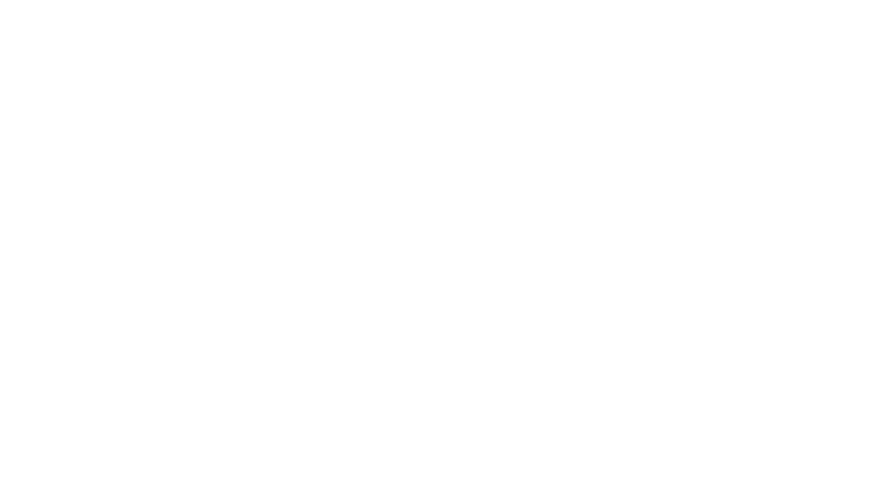
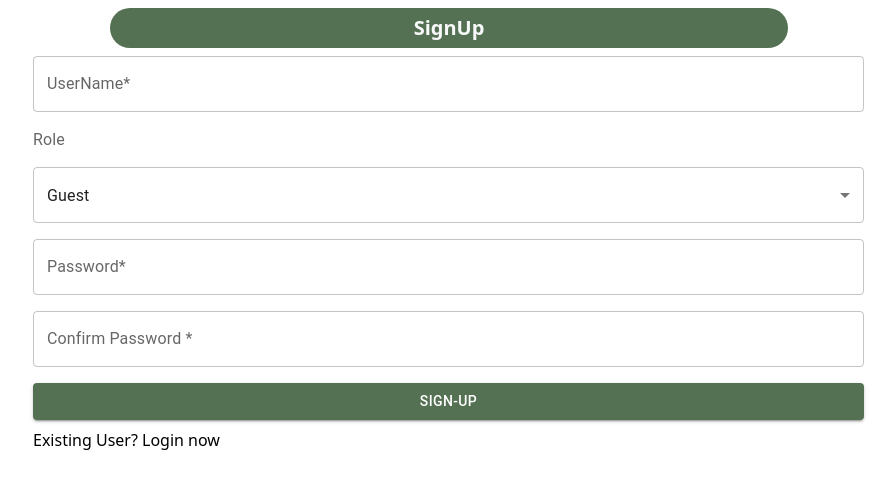
Before and after one commit to AKgupta22/polling, a React (Create React App) app: page / in a window 1280 px wide. Shown: the top 488 px of the page, without its empty margins (191-1087 px from the left). Built offline with nearby package versions, Linux system fonts and the light colour scheme.

Commit message:
Registration Form

```diff
--- /dev/null
+++ b/src/App.jsx
@@ -0,0 +1,14 @@
+import React from "react";
+import { BrowserRouter, Routes, Route } from "react-router-dom";
+import Signup from "./Component/Auth/Signup";
+import "./asset/css/style.css";
+
+export default function App() {
+  return (
+    <BrowserRouter>
+      <Routes>
+        <Route path="/" element={<Signup />} />
+      </Routes>
+    </BrowserRouter>
+  );
+}
--- /dev/null
+++ b/src/Component/Auth/Signup.jsx
@@ -0,0 +1,113 @@
+import React, { useState } from "react";
+import Grid from "@mui/material/Grid";
+import TextField from "@mui/material/TextField";
+import InputLabel from "@mui/material/InputLabel";
+import Box from "@mui/material/Box";
+import Button from "@mui/material/Button";
+import Select from "@mui/material/Select";
+import MenuItem from "@mui/material/MenuItem";
+import { Link } from "react-router-dom";
+import { useDispatch } from "react-redux";
+import { registrationRequest } from "../../Redux/Actions";
+
+export default function Signup() {
+  const dispatch = useDispatch();
+  let [register, setRegister] = useState({
+    username: "",
+    role: "Guest",
+    password: "",
+    cpassword: "",
+  });
+
+  const getData = (e) => {
+    let name = e.target.name;
+    let value = e.target.value;
+    setRegister((olddata) => {
+      return {
+        ...olddata,
+        [name]: value,
+      };
+    });
+  };
+
+  const postData = (e) => {
+    e.preventDefault();
+    if (register.password === register.cpassword) {
+      dispatch(registrationRequest(register));
+    } else alert("Confirm password and Password mismatch");
+  };
+  return (
+    <>
+      <Grid container spacing={2}>
+        <Grid item md={2} xs={12}></Grid>
+        <Grid item md={8} xs={12}>
+          <h5 className="background text-light text-center p-2 m-auto mt-2 heading">
+            SignUp
+          </h5>
+
+          <Box
+            component="form"
+            sx={{
+              "& > :not(style)": { m: 1, width: "98%" },
+            }}
+            noValidate
+            autoComplete="off"
+          >
+            <TextField
+              onChange={getData}
+              id="outlined-username-input"
+              label="UserName*"
+              type="text"
+              autoComplete="current-Username"
+              placeholder="Enter Username"
+              name="username"
+            />
+
+            <InputLabel id="demo-select-small">Role</InputLabel>
+            <Select
+              labelId="Role"
+              id="Role"
+              onChange={getData}
+              name="role"
+              value={register.role}
+            >
+              <MenuItem value="Guest">Guest</MenuItem>
+              <MenuItem value="admin">Admin</MenuItem>
+            </Select>
+
+            <TextField
+              onChange={getData}
+              id="outlined-password-input"
+              label="Password*"
+              type="password"
+              autoComplete="current-password"
+              placeholder="Enter your password"
+              name="password"
+            />
+            <TextField
+              onChange={getData}
+              id="outlined-cpassword-input"
+              label="Confirm Password *"
+              type="password"
+              autoComplete="current-cpassword"
+              placeholder="Confirm Password"
+              name="cpassword"
+            />
+            <Button
+              type="sumbit"
+              variant="contained"
+              className="background"
+              onClick={postData}
+            >
+              Sign-up
+            </Button>
+            <Link to="/" style={{ color: "black", textDecoration: "none" }}>
+              Existing User? Login now
+            </Link>
+          </Box>
+        </Grid>
+        <Grid item md={2} xs={12}></Grid>
+      </Grid>
+    </>
+  );
+}
--- /dev/null
+++ b/src/Redux/API/FetchApi.js
@@ -0,0 +1,15 @@
+const FetchApi = async (query) => {
+    try {
+        const getData = await fetch(`https://etechpolltesting.onrender.com/${query}`, {
+            headers: {
+                'access_token': "eyJhbGciOiJIUzI1NiIsInR5cCI6IkpXVCJ9.eyJ1c2VyX2lkIjoiNWEwMTgyYzU5NTI3ZmUwMDEyMzcwN2IyIiwiaWF0IjoxNTEwMDQ4NDY4LCJleHAiOjE1MTM2NDg0Njh9.DG93Hq-Fde9kNZbgnr34l2dZyeEYyJ0OfD_9yZK1JCQ"
+            }
+        })
+        const result = await getData.json()
+        return result
+    }
+    catch (error) {
+        return error
+    }
+}
+export default FetchApi
--- /dev/null
+++ b/src/Redux/Actions/actionTypes.js
@@ -0,0 +1,3 @@
+export const REGISTRATION_REQUEST="REGISTRATION_REQUEST"
+export const REGISTRATION_SUCCESS="REGISTRATION_SUCCESS"
+export const REGISTRATION_ERROR="REGISTRATION_ERROR"
--- /dev/null
+++ b/src/Redux/Actions/index.js
@@ -0,0 +1,6 @@
+import { REGISTRATION_REQUEST, REGISTRATION_SUCCESS, REGISTRATION_ERROR } from "./actionTypes"
+import { createAction } from "redux-actions"
+
+export const registrationRequest = createAction(REGISTRATION_REQUEST)
+export const registrationSuccess = createAction(REGISTRATION_SUCCESS)
+export const registrationError = createAction(REGISTRATION_ERROR)
--- /dev/null
+++ b/src/Redux/Reducers/UserReducer.js
@@ -0,0 +1,21 @@
+import { REGISTRATION_SUCCESS, REGISTRATION_ERROR, REGISTRATION_REQUEST } from '../Actions/actionTypes'
+
+
+const loading = {
+    error: "loading",
+    data: {}
+}
+const UserReducer = (state = {}, action) => {
+
+    if (action.type === REGISTRATION_REQUEST) {
+        return loading
+    }
+    else if (action.type === REGISTRATION_SUCCESS) {
+        return action.payload
+    }
+    else if (action.type === REGISTRATION_ERROR) {
+        return action.payload
+    }
+    return state
+}
+export default UserReducer
--- /dev/null
+++ b/src/Redux/Reducers/index.js
@@ -0,0 +1,6 @@
+import UserReducer from './UserReducer'
+import { combineReducers } from 'redux'
+const AllReducers = combineReducers({
+   UserReducer
+})
+export default AllReducers
--- /dev/null
+++ b/src/Redux/Saga/UserAdd.js
@@ -0,0 +1,24 @@
+import { call, put, takeEvery } from "@redux-saga/core/effects";
+import { REGISTRATION_REQUEST } from '../Actions/actionTypes'
+import { registrationSuccess, registrationError } from '../Actions'
+import FetchApi from '../API/FetchApi'
+
+function* RegisterData({ payload }) {
+    const query = `add_user?username=${payload.username}&password=${payload.password}&role=${payload.username}`
+    try {
+        const data = yield call(FetchApi, query)
+        if (data.error === 0)
+            yield put(registrationSuccess(data))
+        else
+            yield put(registrationError(data))
+    }
+    catch (error) {
+        yield put(registrationError(error))
+    }
+
+}
+
+function* RegisterSaga() {
+    yield takeEvery(REGISTRATION_REQUEST, RegisterData)
+}
+export default RegisterSaga;
--- /dev/null
+++ b/src/Redux/Store.js
@@ -0,0 +1,10 @@
+import { applyMiddleware, createStore } from "redux";
+import AllReducer from './Reducers'
+import createSagaMiddleware from 'redux-saga'
+import RegisterSaga from './Saga/UserAdd'
+import logger from 'redux-logger'
+const sagaMiddleware = createSagaMiddleware()
+
+const MyStore = createStore(AllReducer, applyMiddleware(sagaMiddleware, logger))
+sagaMiddleware.run(RegisterSaga)
+export default MyStore
--- /dev/null
+++ b/src/asset/css/style.css
@@ -0,0 +1,22 @@
+#root {
+    height: 100vh;
+}
+
+.background {
+    background-color: #557153 !important;
+}
+
+.home-hover:hover {
+    color: inherit;
+}
+
+.list-group-item {
+    font-size: larger;
+    font-weight: bold;
+}
+
+.heading {
+    border-radius: 2rem;
+    font-weight: 700;
+    width: 80%;
+}
--- a/src/index.js
+++ b/src/index.js
@@ -1,8 +1,12 @@
 import React from 'react'
 import ReactDOM from 'react-dom/client'
+import App from './App'
+import Store from './Redux/Store'
+import { Provider } from "react-redux";
+
 const root = ReactDOM.createRoot(document.getElementById('root'))
 root.render(
-    <>
-
-    </>
+    <Provider store={Store}>
+        <App />
+    </Provider>
 )
```
Also changed, not shown: package.json (+10 -0 lines), 1 other file (tests, documents, lock files or other folders).
